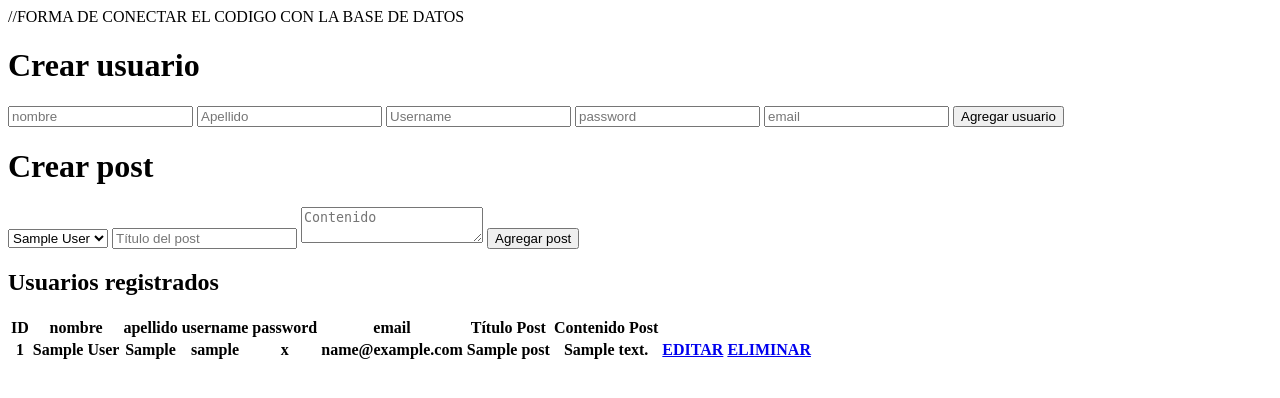
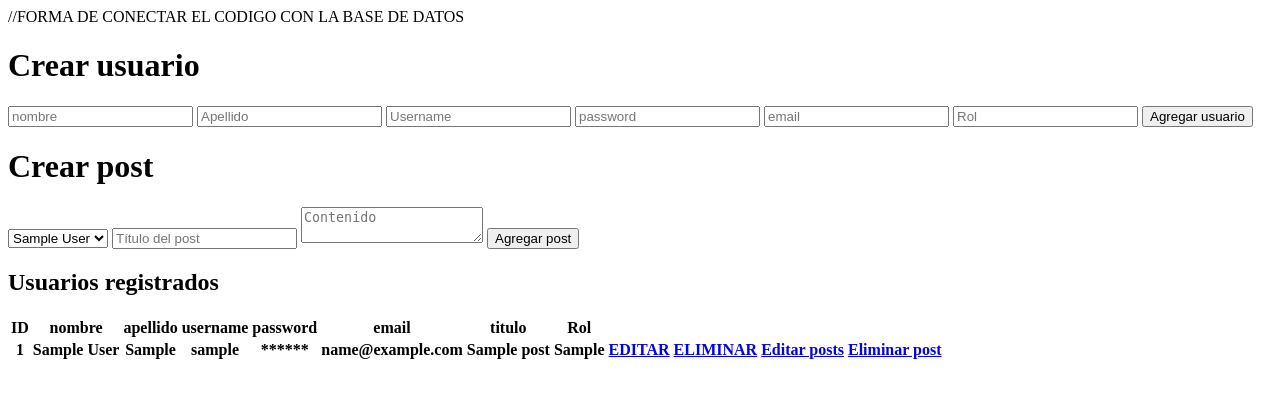
Before and after one commit to DanielMoya9/CRUD-PHP-MYSQL, a PHP site: page / in a window 1280 px wide. Shown: the top 398 px of the page. Run offline with PHP 8.4, Linux system fonts and the light colour scheme; tables that the repository leaves empty or names only in its code hold one stand-in row (values such as "Sample post"); lists and menus that the app fills with data are empty.

Commit message:
campo rol y tabla post

```diff
--- a/edit_user.php
+++ b/edit_user.php
@@ -1,18 +1,16 @@
 <?php
 
 include('connection.php');
-
 $con =connection();
-
-
 $id = $_POST['id'];
 $nombre = $_POST['nombre'];
 $apellido = $_POST['apellido'];
 $username = $_POST['username'];
 $password = $_POST['password'];
 $email = $_POST['email'];
+$Rol = $_POST['Rol']; // Agregar el campo Rol
 
-$sql = "UPDATE  users SET  nombre='$nombre',apellido='$apellido',username='$username', password='$password',email='$email' WHERE id='$id'";
+$sql = "UPDATE  users SET  nombre='$nombre',apellido='$apellido',username='$username', password='$password',email='$email', Rol='$Rol'  WHERE id='$id'";
 $query = mysqli_query($con ,$sql);
 
 if($query){
--- a/index.php
+++ b/index.php
@@ -5,9 +5,10 @@ include('connection.php');
 $con = connection();
 
 // Consulta con LEFT JOIN para obtener usuarios y sus posts
-$sql = "SELECT users.id, users.nombre, users.apellido, users.username, users.password, users.email, posts.titulo, posts.contenido
+$sql = "SELECT users.id AS user_id, users.nombre, users.apellido, users.username, users.password, users.email,users.Rol, posts.id AS post_id, posts.titulo, posts.contenido
         FROM users
         LEFT JOIN posts ON users.id = posts.user_id";
+
 
 $query = mysqli_query($con, $sql);
 ?>
@@ -31,6 +32,8 @@ $query = mysqli_query($con, $sql);
             <input type="text" name ="username" placeholder ="Username">
             <input type="text" name ="password" placeholder ="password">
             <input type="text" name ="email" placeholder ="email">
+            <input type="text" name ="Rol" placeholder ="Rol"><?php //CAMPO PARA Rol DEL USUARIO?>
+
 
              <input type="submit" value="Agregar usuario"><?php  //BOTÓN PARA AGREGAR EL USUARIO?>
 
@@ -55,7 +58,10 @@ $query = mysqli_query($con, $sql);
     <textarea name="contenido" placeholder="Contenido"></textarea>
     <input type="submit" value="Agregar post">
         </form>
-    </DIv>
+
+
+
+
         <h2>Usuarios registrados</h2><?php //SUBTITULO DE SECCION DE REGISTROS REALIZADOS ?>
         <table>
             <thead>
@@ -66,8 +72,10 @@ $query = mysqli_query($con, $sql);
                     <th>username </th>
                     <th>password</th>
                     <th>email</th>
-                    <th>Título Post</th>
-                    <th>Contenido Post</th>
+                    <th>titulo</th>
+                    <th>Rol</th>
+
+
                     <TH></TH>
                     <TH></TH>
                 </tr>
@@ -76,18 +84,34 @@ $query = mysqli_query($con, $sql);
                 <?php  while($row= mysqli_fetch_array( $query)){; ?> <?php //CICLO WHILE- ROW: REGISTRO O UNIDAD COMPLETA DE DATOS La función mysqli_fetch_array() toma el resultado de una consulta ($query) y devuelve una fila por vez?>
                 <tr>
 
-                    <th> <?= $row['id'] ?></th>
+                    <th> <?= $row['user_id'] ?></th>
                     <th><?= $row['nombre'] ?></th>
                     <th><?= $row['apellido'] ?></th>
                     <th><?= $row['username'] ?></th>
-                    <th><?= $row['password'] ?></th>
+                    <th>******</th>
                     <th><?= $row['email'] ?></th>
                     <th><?= $row['titulo'] ?></th>
-                    <th><?= $row['contenido'] ?></th>
+                    <th><?= $row['Rol'] ?></th>
 
-                    <th><a href="update.php?id= <?= $row['id'] ?>">EDITAR</a></th> <?php  //BOTON EDITAR USUARIO--update.php LLAMA LA FUNCION ?>
 
-                    <th><a href="delete_user.php?id= <?= $row['id'] ?>">ELIMINAR</a></th> <?php  //BOTON ELIMINAR USUARIO -- delete_user.php LLAMA LA FUNCION?>
+
+                    <th><a href="update.php?id= <?= $row['user_id'] ?>">EDITAR</a></th> <?php  //BOTON EDITAR USUARIO--update.php LLAMA LA FUNCION ?>
+
+                    <th><a href="delete_user.php?id= <?= $row['user_id'] ?>">ELIMINAR</a></th> <?php  //BOTON ELIMINAR USUARIO -- delete_user.php LLAMA LA FUNCION?>
+
+
+                     <th>
+                        <?php if ($row['post_id']) { ?>
+                            <a href="update-posts.php?id=<?= $row['post_id'] ?>">Editar posts</a>
+                        <?php } ?>
+                    </th>
+                    <th>
+                        <?php if ($row['post_id']) { ?>
+                            <a href="delete_post.php?id=<?= $row['post_id'] ?>">Eliminar post</a>
+                        <?php } ?>
+                    </th>
+
+
 
                 </tr>
                 <?php } ?>
--- a/insert_post.php
+++ b/insert_post.php
@@ -10,5 +10,6 @@ $contenido = $_POST['contenido'];
 $sql = "INSERT INTO posts (user_id, titulo, contenido) VALUES ('$user_id', '$titulo', '$contenido')";
 $query = mysqli_query($con, $sql);
 
+
 header("Location: index.php");
 ?>
--- a/insert_user.php
+++ b/insert_user.php
@@ -11,9 +11,10 @@ $apellido = $_POST['apellido'];
 $username = $_POST['username'];
 $password = $_POST['password'];
 $email = $_POST['email'];
-$rolid = null;
+$rol= $_POST['rol'];
 
-$sql = "INSERT INTO users VALUES ('$id','$nombre','$apellido','$username', '$password','$email')";
+
+$sql = "INSERT INTO users VALUES ('$id','$nombre','$apellido','$username', '$password','$email', '$rol')";
 $query = mysqli_query($con ,$sql);
 
 if($query){
```
Also changed, not shown: delete_post.php (added, +14 -0 lines), edit_posts.php (added, +18 -0 lines), update-posts.php (added, +34 -0 lines), update.php (+6 -5 lines).
